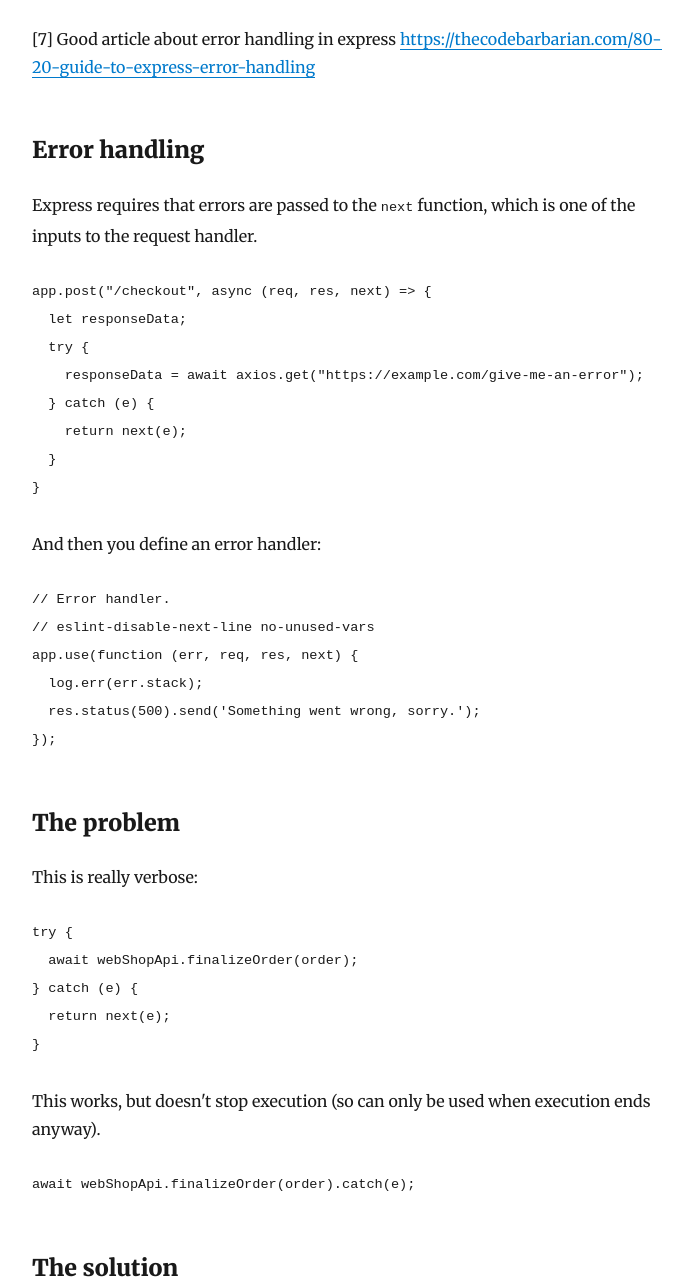
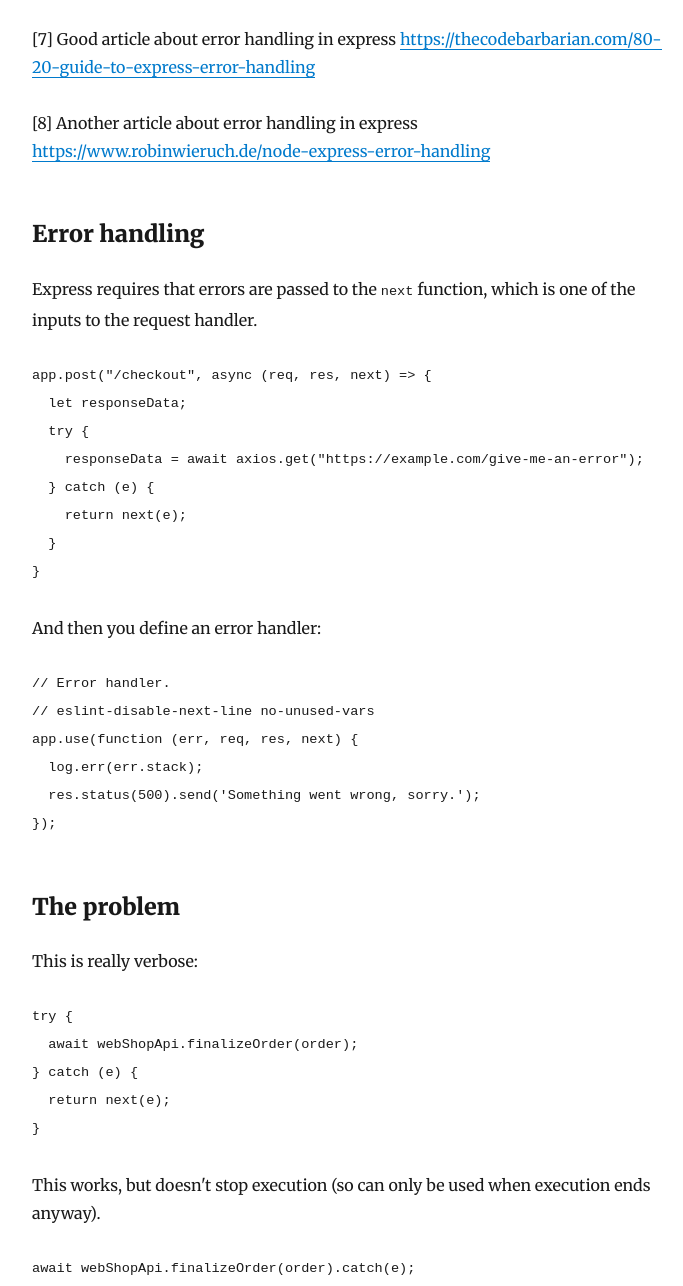
Before and after one commit to euoia/blog, a Gatsby site: page /the-trouble-with-express.js-error-handling/ in a window 1280 px wide. Shown: the part 1474-2760 px from the top of the page, without its empty margins (293-976 px from the left). Built offline with nearby package versions, Linux system fonts and the light colour scheme; Gatsby itself is replaced by a stand-in of ours; some packages are replaced by stand-ins of ours; code samples lack their colours.

Commit message:
Update Express error handling article

````diff
--- a/content/blog/the-trouble-with-express.js-error-handling/index.md
+++ b/content/blog/the-trouble-with-express.js-error-handling/index.md
@@ -48,6 +48,9 @@ https://dev.to/geoff/writing-asyncawait-middleware-in-express-6i0
 [7] Good article about error handling in express
 https://thecodebarbarian.com/80-20-guide-to-express-error-handling
 
+[8] Another article about error handling in express
+https://www.robinwieruch.de/node-express-error-handling
+
 ### Error handling
 
 Express requires that errors are passed to the `next` function, which is one of the
@@ -94,6 +97,3 @@ anyway).
 ```
 await webShopApi.finalizeOrder(order).catch(e);
 ```
-
-
-### The solution
````
